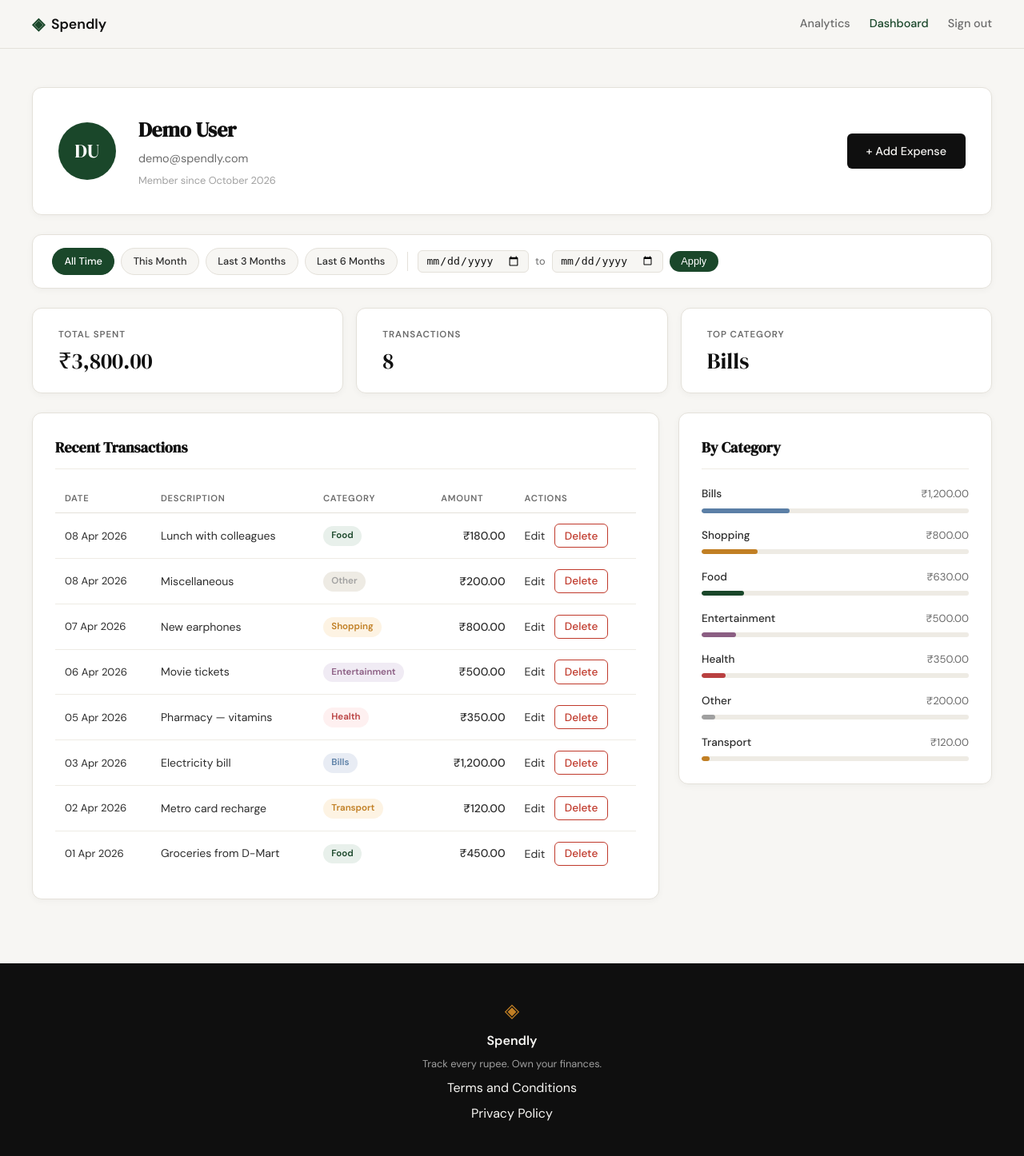
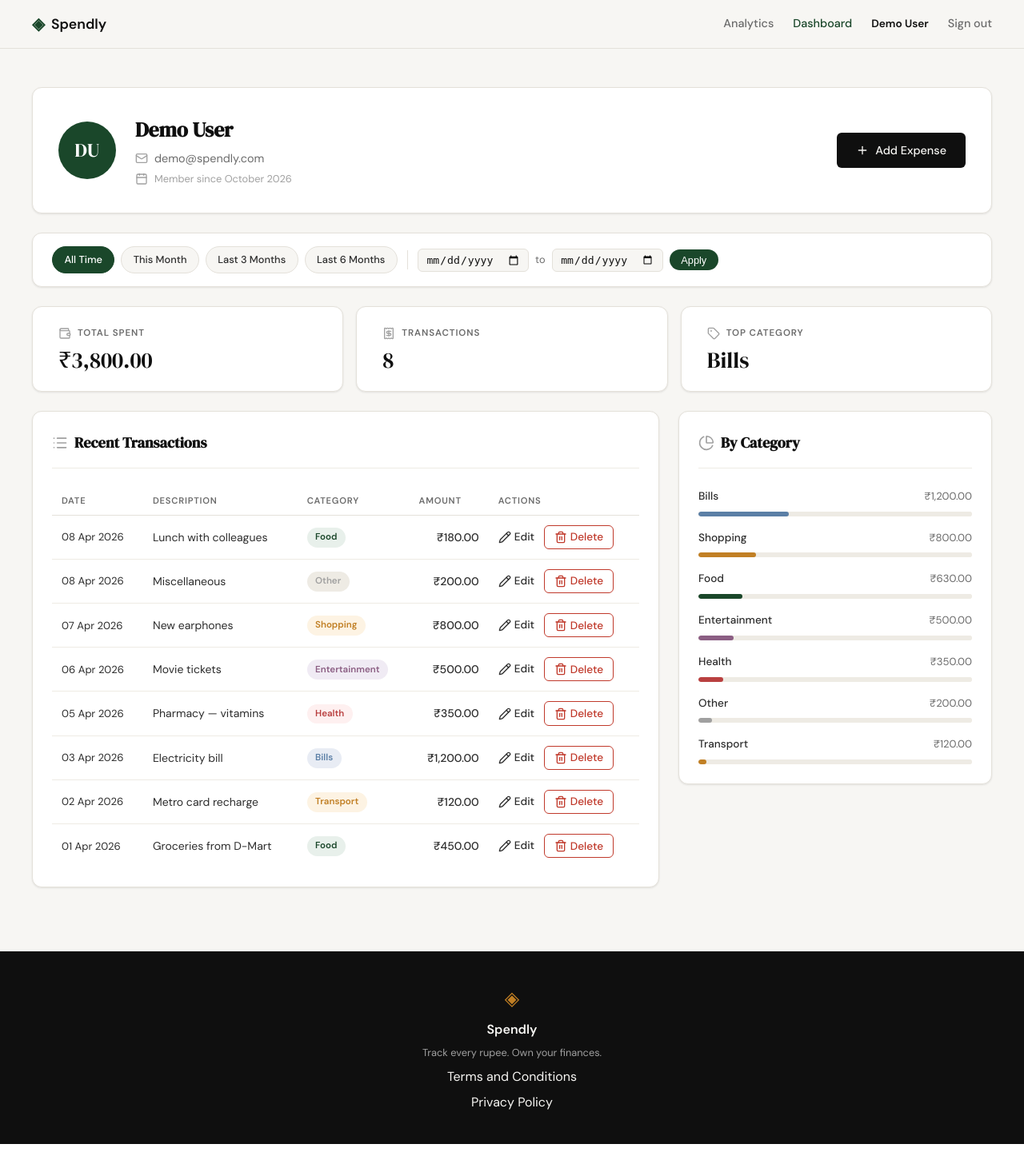
Before and after one commit to mohdikhlakh-create/claude_website, a Flask app: page /profile in a window 1280 px wide. Shown: the whole page at 80% size. Run offline with Flask 3, Linux system fonts and the light colour scheme; a user stored in the database is signed in; data comes from the database, SQL or seed files in the repository; both versions use the stored data as it was after the commit; some libraries are stand-ins or nearby versions.

Commit message:
add profile page ui

```diff
--- a/spendly-main/app.py
+++ b/spendly-main/app.py
@@ -67,6 +67,8 @@ def _months_ago(today, n):
 
 @app.route("/")
 def landing():
+    if session.get("user_id"):
+        return redirect(url_for("profile"))
     return render_template("landing.html")
 
 
--- a/spendly-main/static/css/profile.css
+++ b/spendly-main/static/css/profile.css
@@ -1,35 +1,4 @@
 /* static/css/profile.css */
-
-/* ------------------------------------------------------------------ */
-/* Category colour tokens (extends the global design system)           */
-/* ------------------------------------------------------------------ */
-
-:root {
-    --cat-food:             var(--accent);
-    --cat-food-bg:          var(--accent-light);
-    --cat-transport:        var(--accent-2);
-    --cat-transport-bg:     var(--accent-2-light);
-    --cat-bills:            #5b7fa6;
-    --cat-bills-bg:         #e8ecf4;
-    --cat-health:           #b94040;
-    --cat-health-bg:        #fef0f0;
-    --cat-entertainment:    #8b5e83;
-    --cat-entertainment-bg: #f0ebf4;
-    --cat-shopping:         var(--accent-2);
-    --cat-shopping-bg:      var(--accent-2-light);
-    --cat-other:            var(--ink-faint);
-    --cat-other-bg:         var(--border-soft);
-}
-
-/* ------------------------------------------------------------------ */
-/* Navbar username                                                      */
-/* ------------------------------------------------------------------ */
-
-.nav-username {
-    font-size: 0.85rem;
-    font-weight: 500;
-    color: var(--ink-soft);
-}
 
 /* ------------------------------------------------------------------ */
 /* Page layout                                                          */
@@ -57,7 +26,11 @@
     background: var(--paper-card);
     border: 1px solid var(--border);
     border-radius: var(--radius-md);
-    box-shadow: 0 2px 8px rgba(0, 0, 0, 0.04);
+    box-shadow: var(--shadow-card);
+}
+
+.profile-section {
+    min-width: 0;
 }
 
 /* ------------------------------------------------------------------ */
@@ -67,13 +40,16 @@
 .profile-header-card {
     display: flex;
     align-items: center;
-    gap: 1.75rem;
-    padding: 2rem;
+    gap: var(--space-4);
+    padding: var(--space-5);
 }
 
 .profile-add-btn {
     margin-left: auto;
     white-space: nowrap;
+    display: inline-flex;
+    align-items: center;
+    gap: var(--space-2);
 }
 
 .profile-avatar {
@@ -101,12 +77,19 @@
 .profile-email {
     font-size: 0.9rem;
     color: var(--ink-muted);
-    margin-bottom: 0.35rem;
+    margin-bottom: var(--space-1);
 }
 
 .profile-since {
     font-size: 0.8rem;
     color: var(--ink-faint);
+}
+
+.profile-email,
+.profile-since {
+    display: flex;
+    align-items: center;
+    gap: var(--space-2);
 }
 
 /* ------------------------------------------------------------------ */
@@ -116,17 +99,20 @@
 .profile-stats {
     display: grid;
     grid-template-columns: repeat(3, 1fr);
-    gap: 1rem;
+    gap: var(--space-3);
 }
 
 .stat-card {
-    padding: 1.5rem 2rem;
+    padding: var(--space-4) var(--space-5);
     display: flex;
     flex-direction: column;
-    gap: 0.5rem;
+    gap: var(--space-2);
 }
 
 .stat-label {
+    display: flex;
+    align-items: center;
+    gap: var(--space-2);
     font-size: 0.72rem;
     font-weight: 600;
     color: var(--ink-muted);
@@ -154,15 +140,15 @@
 }
 
 .profile-section {
-    padding: 1.75rem;
+    padding: var(--space-4);
 }
 
 .section-title-row {
     display: flex;
     align-items: center;
     justify-content: space-between;
-    margin-bottom: 1.25rem;
-    padding-bottom: 0.75rem;
+    margin-bottom: var(--space-4);
+    padding-bottom: var(--space-3);
     border-bottom: 1px solid var(--border-soft);
 }
 
@@ -173,6 +159,9 @@
 }
 
 .section-title {
+    display: flex;
+    align-items: center;
+    gap: var(--space-2);
     font-family: var(--font-display);
     font-size: 1.15rem;
     color: var(--ink);
@@ -207,7 +196,7 @@
 }
 
 .tx-table td {
-    padding: 0.8rem 0.75rem;
+    padding: 12px;
     border-bottom: 1px solid var(--border-soft);
     color: var(--ink-soft);
     vertical-align: middle;
@@ -243,6 +232,33 @@
     white-space: nowrap;
 }
 
+.tx-actions {
+    white-space: nowrap;
+}
+
+.tx-edit-link {
+    display: inline-flex;
+    align-items: center;
+    gap: var(--space-1);
+    font-size: 0.85rem;
+    font-weight: 500;
+    color: var(--ink-soft);
+}
+
+.tx-edit-link:hover {
+    color: var(--accent);
+}
+
+.tx-delete-form {
+    display: inline;
+}
+
+.tx-delete-form .btn-delete {
+    display: inline-flex;
+    align-items: center;
+    gap: var(--space-1);
+}
+
 /* ------------------------------------------------------------------ */
 /* Category badges                                                      */
 /* ------------------------------------------------------------------ */
@@ -271,14 +287,14 @@
 .category-list {
     display: flex;
     flex-direction: column;
-    gap: 1.1rem;
+    gap: var(--space-3);
 }
 
 .cat-row-header {
     display: flex;
     justify-content: space-between;
     align-items: baseline;
-    margin-bottom: 0.4rem;
+    margin-bottom: var(--space-2);
 }
 
 .cat-row-name {
@@ -293,27 +309,57 @@
     font-variant-numeric: tabular-nums;
 }
 
-.cat-bar-track {
+.cat-bar {
+    --bar-color: var(--accent);
+    display: block;
+    width: 100%;
     height: 6px;
+    appearance: none;
+    -webkit-appearance: none;
+    border: none;
+    border-radius: 999px;
+    overflow: hidden;
+    background: var(--border-soft);
+}
+
+/* WebKit and Gecko pseudo-elements must live in separate rules */
+.cat-bar::-webkit-progress-bar {
     background: var(--border-soft);
     border-radius: 999px;
-    overflow: hidden;
 }
 
-.cat-bar {
-    height: 100%;
+.cat-bar::-webkit-progress-value {
+    background: var(--bar-color);
     border-radius: 999px;
-    background: var(--accent);
-    transition: width 0.6s ease;
 }
 
-.cat-bar--food          { background: var(--cat-food);          }
-.cat-bar--transport     { background: var(--cat-transport);     }
-.cat-bar--bills         { background: var(--cat-bills);         }
-.cat-bar--health        { background: var(--cat-health);        }
-.cat-bar--entertainment { background: var(--cat-entertainment); }
-.cat-bar--shopping      { background: var(--cat-shopping);      }
-.cat-bar--other         { background: var(--cat-other);         }
+.cat-bar::-moz-progress-bar {
+    background: var(--bar-color);
+    border-radius: 999px;
+}
+
+.cat-bar--food          { --bar-color: var(--cat-food);          }
+.cat-bar--transport     { --bar-color: var(--cat-transport);     }
+.cat-bar--bills         { --bar-color: var(--cat-bills);         }
+.cat-bar--health        { --bar-color: var(--cat-health);        }
+.cat-bar--entertainment { --bar-color: var(--cat-entertainment); }
+.cat-bar--shopping      { --bar-color: var(--cat-shopping);      }
+.cat-bar--other         { --bar-color: var(--cat-other);         }
+
+.cat-empty {
+    text-align: center;
+    padding: var(--space-4) 0;
+    color: var(--ink-faint);
+    font-size: 0.875rem;
+}
+
+/* Muted icons inside labels and headings */
+.stat-label .icon,
+.section-title .icon,
+.profile-email .icon,
+.profile-since .icon {
+    color: var(--ink-faint);
+}
 
 /* ------------------------------------------------------------------ */
 /* Responsive                                                           */
@@ -329,6 +375,12 @@
     }
 }
 
+@media (max-width: 768px) {
+    .tx-table {
+        min-width: 560px;
+    }
+}
+
 @media (max-width: 640px) {
     .profile-page {
         padding: 2rem 1rem 3rem;
@@ -337,7 +389,16 @@
     .profile-header-card {
         flex-direction: column;
         text-align: center;
-        padding: 1.5rem;
+        padding: var(--space-4);
+    }
+
+    .profile-add-btn {
+        margin-left: 0;
+    }
+
+    .profile-email,
+    .profile-since {
+        justify-content: center;
     }
 
     .profile-stats {
@@ -357,8 +418,8 @@
     background: var(--paper-card);
     border: 1px solid var(--border);
     border-radius: var(--radius-md);
-    box-shadow: 0 2px 8px rgba(0, 0, 0, 0.04);
-    padding: 1rem 1.5rem;
+    box-shadow: var(--shadow-card);
+    padding: var(--space-3) var(--space-4);
     display: flex;
     align-items: center;
     flex-wrap: wrap;
--- a/spendly-main/static/css/style.css
+++ b/spendly-main/static/css/style.css
@@ -28,6 +28,31 @@
     --radius-sm: 6px;
     --radius-md: 12px;
     --radius-lg: 20px;
+
+    --space-1: 4px;
+    --space-2: 8px;
+    --space-3: 16px;
+    --space-4: 24px;
+    --space-5: 32px;
+    --space-6: 48px;
+
+    --shadow-card: 0 1px 2px rgba(0, 0, 0, 0.04), 0 1px 3px rgba(0, 0, 0, 0.06);
+
+    /* Category colours */
+    --cat-food:             var(--accent);
+    --cat-food-bg:          var(--accent-light);
+    --cat-transport:        var(--accent-2);
+    --cat-transport-bg:     var(--accent-2-light);
+    --cat-bills:            #5b7fa6;
+    --cat-bills-bg:         #e8ecf4;
+    --cat-health:           #b94040;
+    --cat-health-bg:        #fef0f0;
+    --cat-entertainment:    #8b5e83;
+    --cat-entertainment-bg: #f0ebf4;
+    --cat-shopping:         var(--accent-2);
+    --cat-shopping-bg:      var(--accent-2-light);
+    --cat-other:            var(--ink-faint);
+    --cat-other-bg:         var(--border-soft);
 }
 
 /* ------------------------------------------------------------------ */
@@ -103,7 +128,20 @@ a { color: inherit; text-decoration: none; }
 .nav-links a { color: var(--ink-muted); transition: color 0.2s; }
 .nav-links a:hover { color: var(--ink); }
 .nav-link-active { color: var(--accent) !important; font-weight: 500; }
-.nav-username { color: var(--ink) !important; font-weight: 600; }
+.nav-username { color: var(--ink); font-size: 0.85rem; font-weight: 600; }
+
+/* ------------------------------------------------------------------ */
+/* Icons (Lucide copies these classes onto the rendered <svg>)         */
+/* ------------------------------------------------------------------ */
+
+.icon {
+    display: inline-block;
+    flex-shrink: 0;
+    vertical-align: -0.125em;
+}
+
+.icon--sm { width: 16px; height: 16px; }
+.icon--md { width: 20px; height: 20px; }
 
 .nav-cta {
     background: var(--ink) !important;
@@ -632,6 +670,7 @@ a { color: inherit; text-decoration: none; }
 }
 
 @media (max-width: 600px) {
-    .nav-links a:not(.nav-cta) { display: none; }
+    .nav-links a:not(.nav-cta):not(.nav-signout) { display: none; }
+    .nav-username { display: none; }
     .hero { padding: 3rem 1rem 2rem; }
 }
--- a/spendly-main/static/js/main.js
+++ b/spendly-main/static/js/main.js
@@ -1 +1,7 @@
 // main.js — students will add JavaScript here as features are built
+
+document.addEventListener("DOMContentLoaded", function () {
+    if (window.lucide) {
+        lucide.createIcons();
+    }
+});
--- a/spendly-main/templates/base.html
+++ b/spendly-main/templates/base.html
@@ -8,6 +8,7 @@
     <link rel="preconnect" href="https://fonts.gstatic.com" crossorigin>
     <link href="https://fonts.googleapis.com/css2?family=DM+Serif+Display:ital@0;1&family=DM+Sans:wght@300;400;500;600&display=swap" rel="stylesheet">
     <link rel="stylesheet" href="{{ url_for('static', filename='css/style.css') }}">
+    <script defer src="https://unpkg.com/lucide@1.52.0/dist/umd/lucide.min.js"></script>
     {% block head %}{% endblock %}
 </head>
 <body>
@@ -22,7 +23,8 @@
                 {% if session.user_id %}
                 <a href="{{ url_for('analytics') }}" class="{{ 'nav-link-active' if request.endpoint == 'analytics' else '' }}">Analytics</a>
                 <a href="{{ url_for('profile') }}" class="{{ 'nav-link-active' if request.endpoint == 'profile' else '' }}">Dashboard</a>
-                <a href="{{ url_for('logout') }}">Sign out</a>
+                <span class="nav-username">{{ session.user_name }}</span>
+                <a href="{{ url_for('logout') }}" class="nav-signout">Sign out</a>
                 {% else %}
                 <a href="{{ url_for('login') }}">Sign in</a>
                 <a href="{{ url_for('register') }}" class="nav-cta">Get started</a>
--- a/spendly-main/templates/profile.html
+++ b/spendly-main/templates/profile.html
@@ -16,10 +16,16 @@
             <div class="profile-avatar">{{ user.initials }}</div>
             <div class="profile-info">
                 <h1 class="profile-name">{{ user.name }}</h1>
-                <p class="profile-email">{{ user.email }}</p>
-                <p class="profile-since">Member since {{ user.member_since }}</p>
+                <p class="profile-email">
+                    <i data-lucide="mail" class="icon icon--sm" aria-hidden="true"></i>{{ user.email }}
+                </p>
+                <p class="profile-since">
+                    <i data-lucide="calendar" class="icon icon--sm" aria-hidden="true"></i>Member since {{ user.member_since }}
+                </p>
             </div>
-            <a href="{{ url_for('add_expense') }}" class="btn-primary profile-add-btn">+ Add Expense</a>
+            <a href="{{ url_for('add_expense') }}" class="btn-primary profile-add-btn">
+                <i data-lucide="plus" class="icon icon--sm" aria-hidden="true"></i>Add Expense
+            </a>
         </div>
 
         <!-- Filter bar -->
@@ -56,15 +62,15 @@
         <!-- Summary stats row -->
         <div class="profile-stats">
             <div class="stat-card">
-                <span class="stat-label">Total Spent</span>
+                <span class="stat-label"><i data-lucide="wallet" class="icon icon--sm" aria-hidden="true"></i>Total Spent</span>
                 <span class="stat-value">₹{{ stats.total }}</span>
             </div>
             <div class="stat-card">
-                <span class="stat-label">Transactions</span>
+                <span class="stat-label"><i data-lucide="receipt" class="icon icon--sm" aria-hidden="true"></i>Transactions</span>
                 <span class="stat-value">{{ stats.count }}</span>
             </div>
             <div class="stat-card">
-                <span class="stat-label">Top Category</span>
+                <span class="stat-label"><i data-lucide="tag" class="icon icon--sm" aria-hidden="true"></i>Top Category</span>
                 <span class="stat-value">{{ stats.top_category }}</span>
             </div>
         </div>
@@ -75,7 +81,7 @@
             <!-- Transaction history table -->
             <div class="profile-section">
                 <div class="section-title-row">
-                    <h2 class="section-title">Recent Transactions</h2>
+                    <h2 class="section-title"><i data-lucide="list" class="icon icon--md" aria-hidden="true"></i>Recent Transactions</h2>
                 </div>
                 <div class="tx-table-wrapper">
                     <table class="tx-table">
@@ -100,11 +106,11 @@
                                 </td>
                                 <td class="tx-amount">₹{{ tx.amount }}</td>
                                 <td class="tx-actions">
-                                    <a href="{{ url_for('edit_expense', id=tx.id) }}" class="tx-edit-link">Edit</a>
+                                    <a href="{{ url_for('edit_expense', id=tx.id) }}" class="tx-edit-link"><i data-lucide="pencil" class="icon icon--sm" aria-hidden="true"></i>Edit</a>
                                     <form method="POST" action="{{ url_for('delete_expense', id=tx.id) }}"
-                                          style="display:inline"
+                                          class="tx-delete-form"
                                           onsubmit="return confirm('Delete this expense?')">
-                                        <button type="submit" class="btn-delete">Delete</button>
+                                        <button type="submit" class="btn-delete"><i data-lucide="trash-2" class="icon icon--sm" aria-hidden="true"></i>Delete</button>
                                     </form>
                                 </td>
                             </tr>
@@ -121,7 +127,9 @@
 
             <!-- Category breakdown -->
             <div class="profile-section">
-                <h2 class="section-title">By Category</h2>
+                <div class="section-title-row">
+                    <h2 class="section-title"><i data-lucide="pie-chart" class="icon icon--md" aria-hidden="true"></i>By Category</h2>
+                </div>
                 <div class="category-list">
                     {% for cat in categories %}
                     <div class="cat-row">
@@ -129,11 +137,12 @@
                             <span class="cat-row-name">{{ cat.name }}</span>
                             <span class="cat-row-amount">₹{{ cat.amount }}</span>
                         </div>
-                        <div class="cat-bar-track">
-                            <div class="cat-bar cat-bar--{{ cat.name | lower }}"
-                                 style="width: {{ cat.percent }}%"></div>
-                        </div>
+                        <progress class="cat-bar cat-bar--{{ cat.name | lower }}"
+                                  value="{{ cat.percent }}" max="100"
+                                  aria-label="{{ cat.name }} {{ cat.percent }}%"></progress>
                     </div>
+                    {% else %}
+                    <p class="cat-empty">No spending in this period.</p>
                     {% endfor %}
                 </div>
             </div>
```
Also changed, not shown: spendly-main/CLAUDE.md (+10 -7 lines), spendly-main/tests/test_04_profile_page.py (added, +198 -0 lines), spendly-main/spendly.db.
